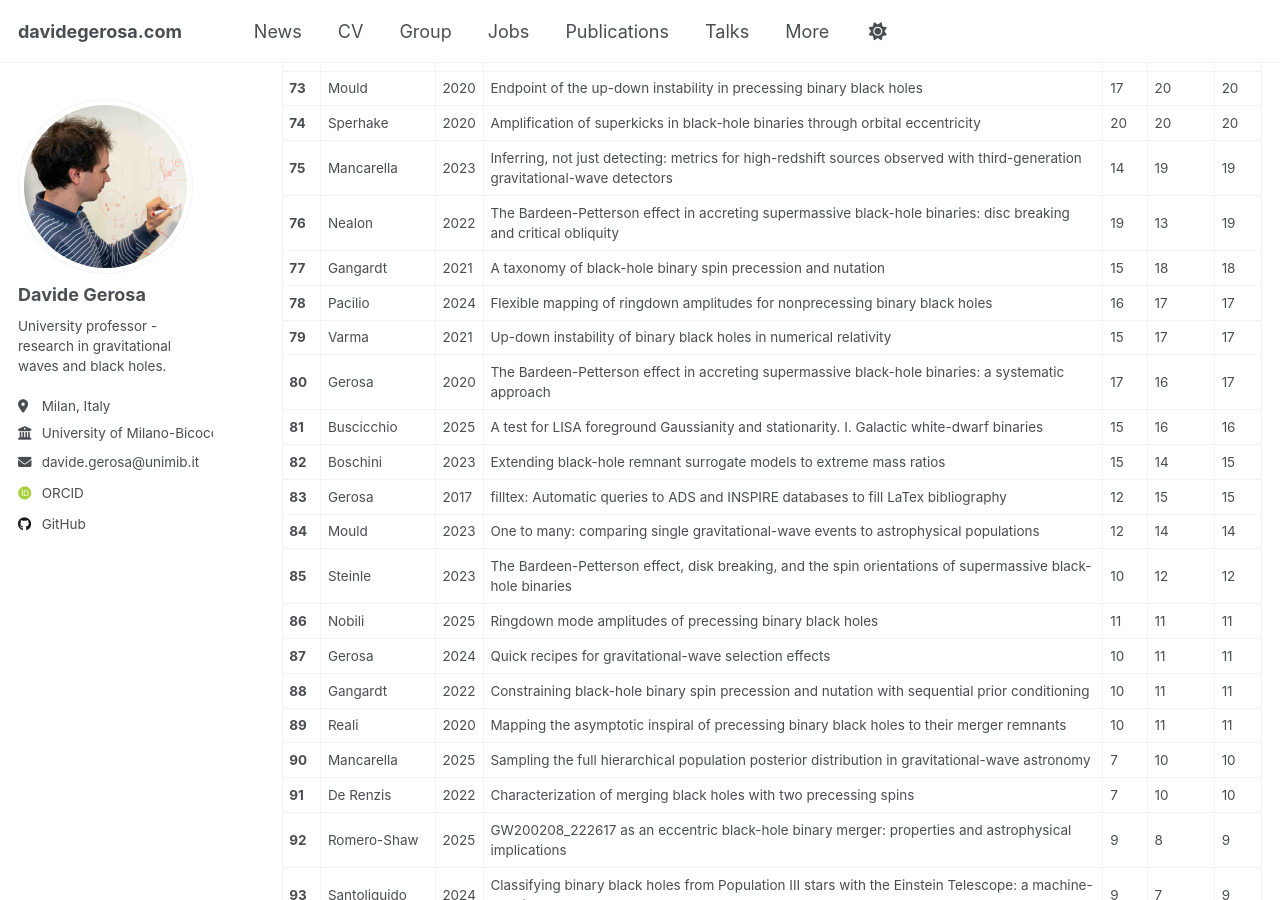
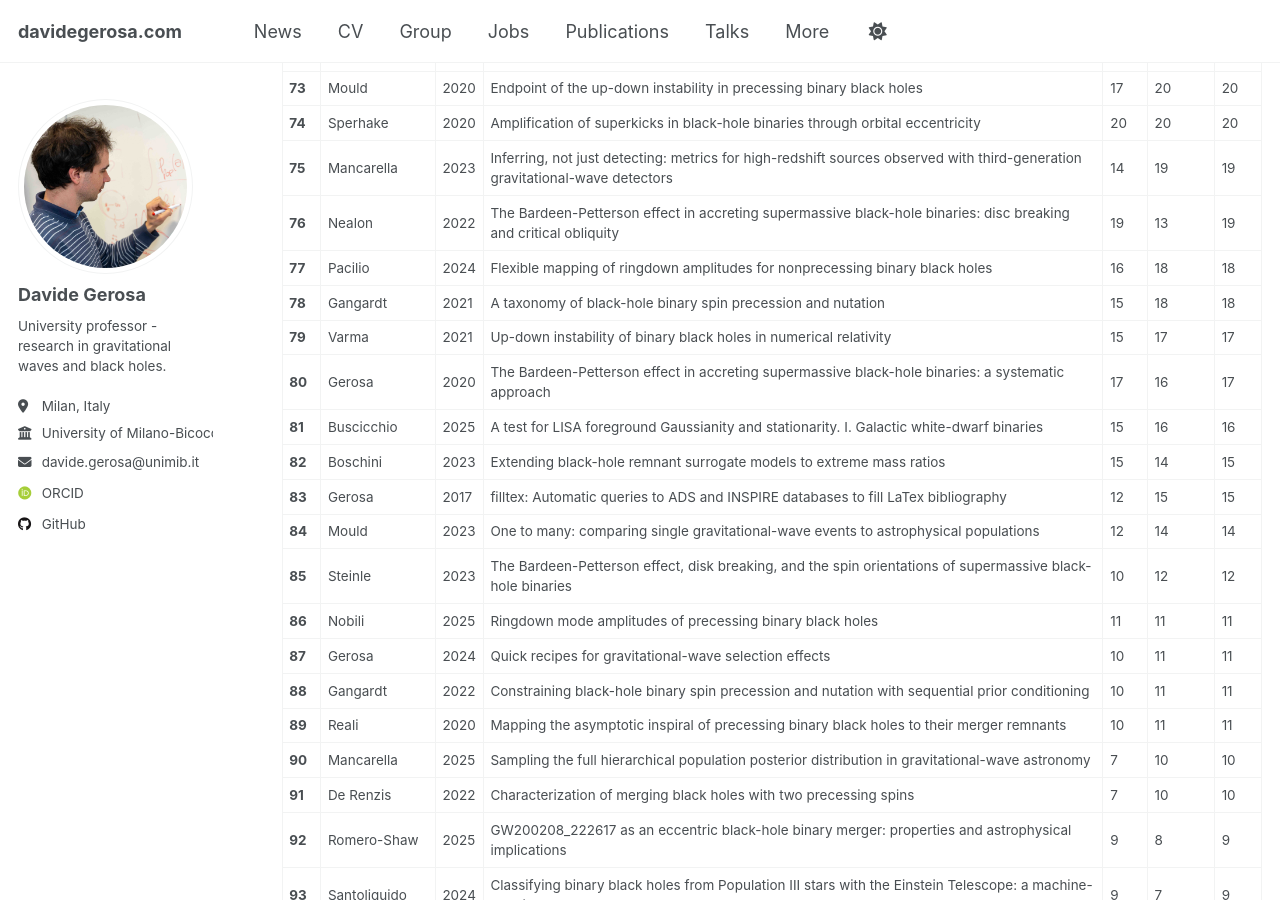
Before and after one commit to dgerosa/website, a Jekyll site: the page built from _pages/citations.md, in a window 1280 px wide and 900 px high, scrolled down 3406 px. Built offline with Jekyll 4.4.1, drawn with Linux system fonts in a browser that asks for light colours; some web fonts are replaced; some of the changed text lies outside the part shown.

Commit message:
Website update from workflow

```diff
--- a/_pages/_citations.md
+++ b/_pages/_citations.md
@@ -85,8 +85,8 @@
 | **74** | Sperhake | 2020 | Amplification of superkicks in black-hole binaries through orbital eccentricity | 20 | 20 | 20 |
 | **75** | Mancarella | 2023 | Inferring, not just detecting: metrics for high-redshift sources observed with third-generation gravitational-wave detectors | 14 | 19 | 19 |
 | **76** | Nealon | 2022 | The Bardeen-Petterson effect in accreting supermassive black-hole binaries: disc breaking and critical obliquity | 19 | 13 | 19 |
-| **77** | Gangardt | 2021 | A taxonomy of black-hole binary spin precession and nutation | 15 | 18 | 18 |
-| **78** | Pacilio | 2024 | Flexible mapping of ringdown amplitudes for nonprecessing binary black holes | 16 | 17 | 17 |
+| **77** | Pacilio | 2024 | Flexible mapping of ringdown amplitudes for nonprecessing binary black holes | 16 | 18 | 18 |
+| **78** | Gangardt | 2021 | A taxonomy of black-hole binary spin precession and nutation | 15 | 18 | 18 |
 | **79** | Varma | 2021 | Up-down instability of binary black holes in numerical relativity | 15 | 17 | 17 |
 | **80** | Gerosa | 2020 | The Bardeen-Petterson effect in accreting supermassive black-hole binaries: a systematic approach | 17 | 16 | 17 |
 | **81** | Buscicchio | 2025 | A test for LISA foreground Gaussianity and stationarity. I. Galactic white-dwarf binaries | 15 | 16 | 16 |
```
Also changed, not shown: other parts of _pages/_citations.md (+6 -6 lines), _pages/_group.md (+1 -1 lines), _pages/_publications.md (+1 -1 lines), _pages/_talks.md (+1 -1 lines).
